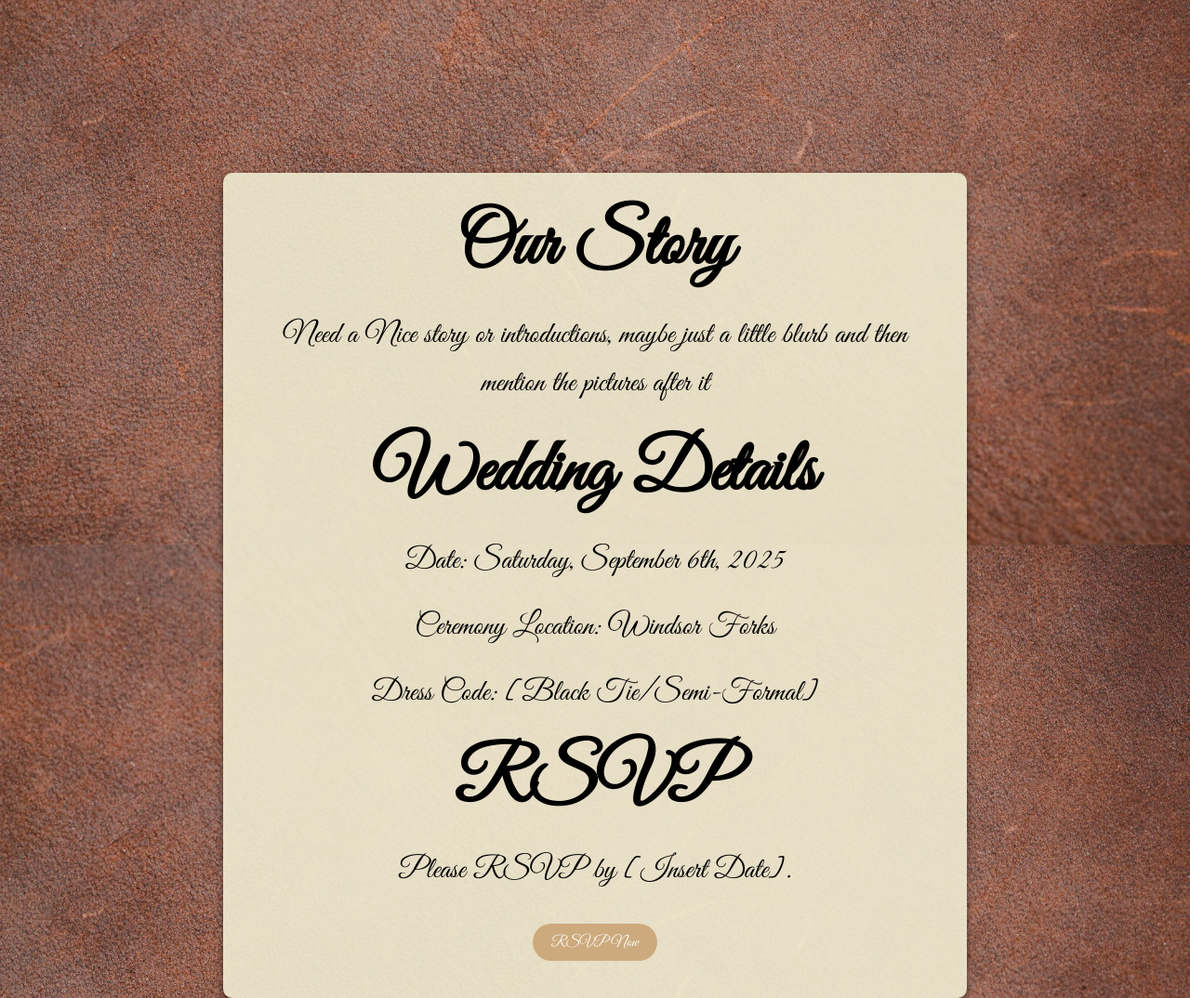
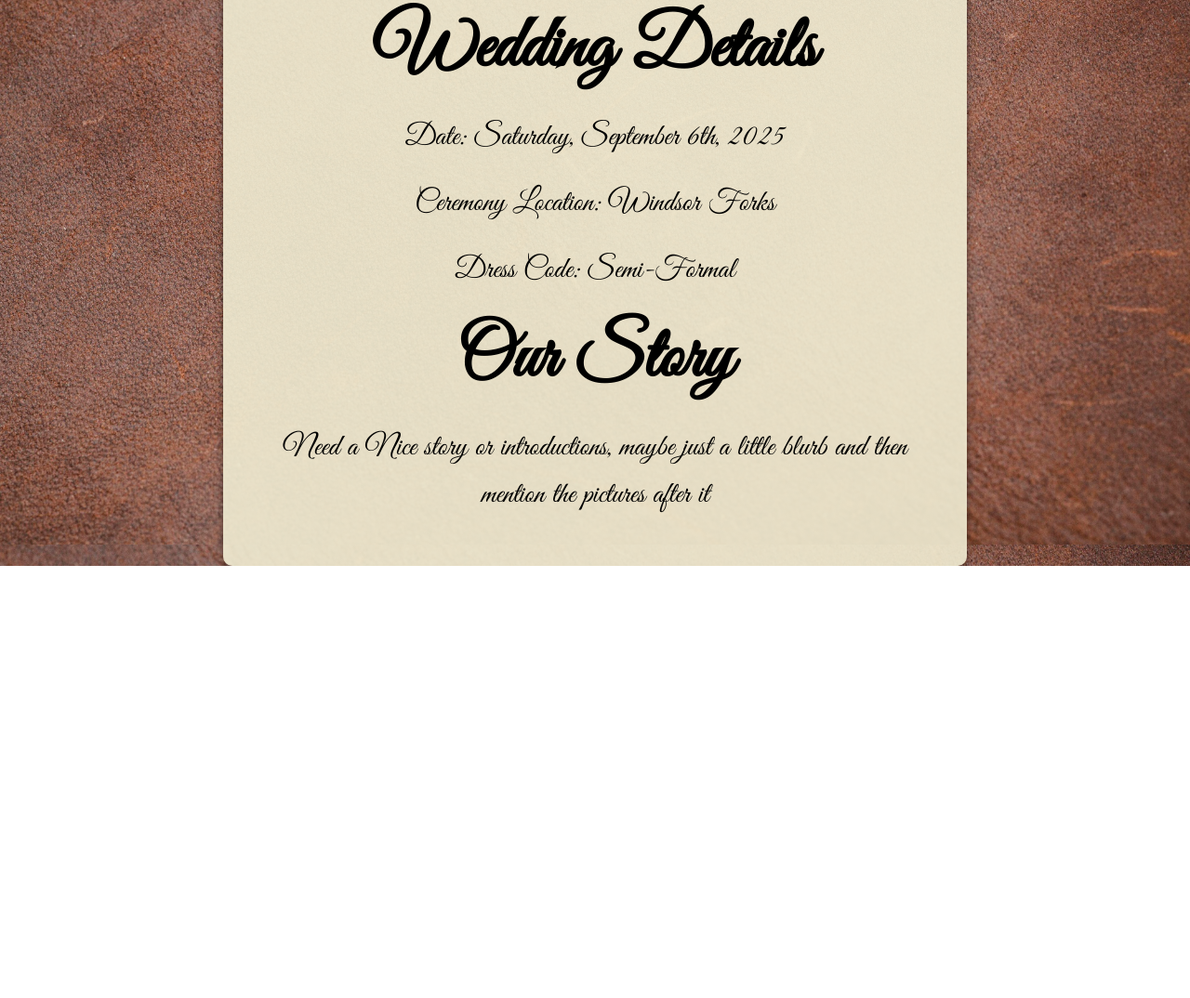
Before and after one commit to Gingerus/Katie-Dalton-Website, a plain HTML site: page index.html in a window 1280 px wide. Shown: the part 1120-2194 px from the top of the page at 93% size. After the commit the page ends 1729 px from the top, so only its background shows below. Drawn offline with Linux system fonts and the light colour scheme.

Commit message:
Add files via upload

```diff
--- a/index.html
+++ b/index.html
@@ -26,9 +26,7 @@
 
     <section id="landing-timer-section">
         <img id="timer-image" src="Images/Landing Page/IMG_6640.JPG">
-        <div class="testCentered">
-
-            <!-- <div><p id="fullTime"> </p></div> -->
+        <div class="centered">
 
             <div id="countdown">
                 <div class="time-block">
@@ -60,22 +58,16 @@
 
     <main>
         <div class="container">
-            <section id="our-story">
-                <h2>Our Story</h2>
-                <p> Need a Nice story or introductions,  maybe just a little blurb and then mention the pictures after it</p>
-            </section>
-
             <section id="wedding-details">
                 <h2>Wedding Details</h2>
                 <p>Date: Saturday, September 6th, 2025</p>
                 <p>Ceremony Location: Windsor Forks</p>
-                <p>Dress Code: [Black Tie/Semi-Formal]</p>
+                <p>Dress Code: Semi-Formal</p>
             </section>
 
-            <section id="rsvp">
-                <h2>RSVP</h2>
-                <p>Please RSVP by [Insert Date].</p>
-                <a href="#" class="btn">RSVP Now</a>
+            <section id="our-story">
+                <h2>Our Story</h2>
+                <p> Need a Nice story or introductions,  maybe just a little blurb and then mention the pictures after it</p>
             </section>
 
         </div>
```
Also changed, not shown: Hotels.html (+1 -1 lines), RSVP.html (+1 -1 lines), Registry.html (+1 -1 lines).
